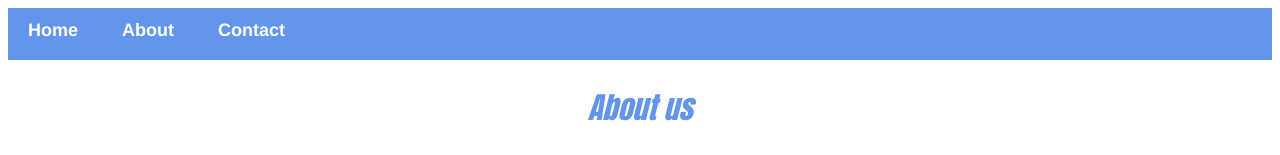
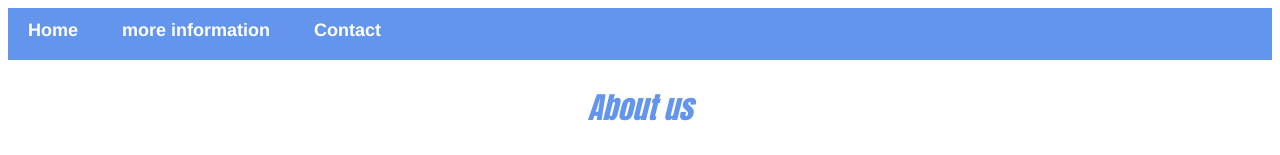
Before and after one commit to kgopotjomatabane/Superhero-App, a plain HTML site: page about.html in a window 1280 px wide. Shown: the top 155 px of the page. Drawn offline with Linux system fonts and the light colour scheme.

Commit message:
Update about.html

```diff
--- a/about.html
+++ b/about.html
@@ -6,7 +6,7 @@
     <body>
         <div id="menu">
             <a href="index.html">Home</a>
-            <a href="about.html">About</a>
+            <a href="about.html">more information</a>
             <a href="contact.html">Contact</a>
         </div>
 
```
